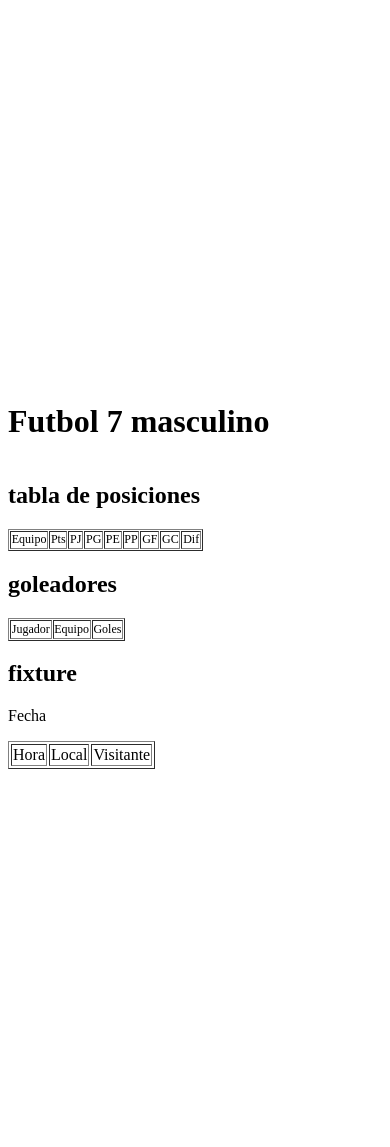
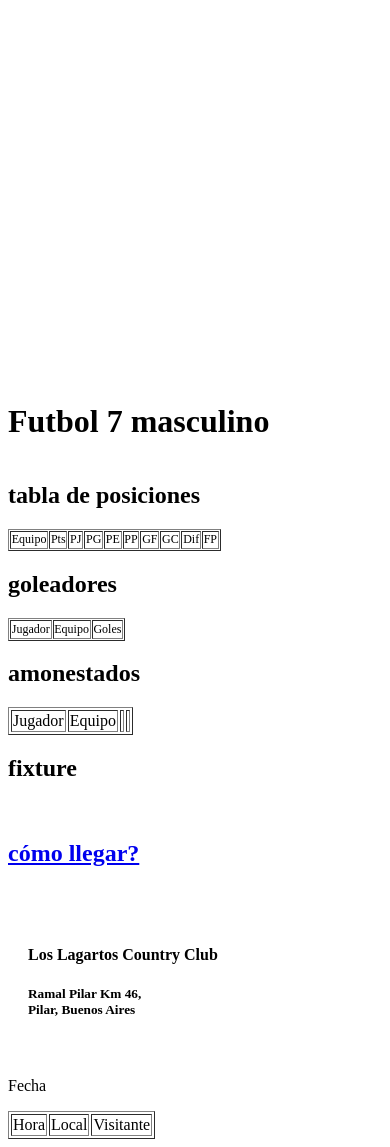
Before and after one commit to svrtrn342/golizards, a PHP site: the page made by site/templates/torneo.php in a window 390 px wide. Before the commit the page ends 769 px from the top, so only its background shows below. Run offline with PHP 8.4, Linux system fonts and the light colour scheme; the template is opened without the code that fills it, so the values that code supplies are empty.

Commit message:
new home

```diff
--- a/content/1-home/home.txt
+++ b/content/1-home/home.txt
@@ -22,3 +22,7 @@ Mail:
 
 MAIL: lagartosfutbol@gmail.com
 TEL : 0230 4346087
+
+----
+
+Background: soccer-field-night.jpg
--- a/site/blueprints/home.yml
+++ b/site/blueprints/home.yml
@@ -24,3 +24,8 @@ fields:
     label: Mail
     type:  textarea
     size:  small
+
+  background:
+    label: Background
+    type:  image
+    required: true
--- a/site/snippets/header.php
+++ b/site/snippets/header.php
@@ -29,6 +29,12 @@
     gtag('config', 'UA-139839501-1');
   </script>
 
+<style media="screen">
+  html{
+    background: url('<?= $site->children()->find('home')->background()->toFile()->url() ?>') no-repeat center center fixed;
+    background-size: cover;
+  }
+</style>
 
 </head>
 
--- a/site/snippets/nav.php
+++ b/site/snippets/nav.php
@@ -10,11 +10,10 @@
     </button>
     <div class="collapse navbar-collapse" id="navbarResponsive">
       <ul class="navbar-nav ml-auto">
-        <li class="nav-item">
+        <!-- <li class="nav-item">
           <a class="nav-link" href="<?= $site->url() ?>">Inicio
-            <!-- <span class="sr-only">(current)</span> -->
           </a>
-        </li>
+        </li> -->
         <li class="nav-item">
           <a class="nav-link" href="<?= $site->children()->find('futbol-7-masculino')->url() ?>">Fútbol Masculino</a>
         </li>
--- a/site/templates/home.php
+++ b/site/templates/home.php
@@ -1,4 +1,8 @@
+<?php go($site->find('futbol-7-masculino')->url()) ?>
+
+
 <?php snippet('header') ?>
+
 
 <link href="https://fonts.googleapis.com/css?family=Audiowide|Monoton|Poiret+One|Press+Start+2P" rel="stylesheet">
 
--- a/site/templates/torneo.php
+++ b/site/templates/torneo.php
@@ -7,6 +7,11 @@
 }
 .jugadores {
   grid-area: jugadores;
+  overflow: auto !important;
+  max-height: 288px;
+}
+.fairplay {
+  grid-area: fairplay;
   overflow: auto !important;
   max-height: 288px;
 }
@@ -30,6 +35,9 @@ p.proxDate {
   'equipos jugadores'
   'fixture proximafecha'
   'fixture sponsors'
+  'fixture fairplay'
+  'fixture mapa'
+  'fixture contacto'
   'fixture null'
   ;
   grid-template-columns: 60%;
@@ -38,19 +46,50 @@ p.proxDate {
   grid-area: loader;
 }
 
+.carousel {
+  grid-area: fotos;
+  height: 100px;
+}
+
+.contacto{
+  grid-area: contacto;
+  padding: 20px;
+}
+.contacto .poiret{
+  zoom: 0.8;
+}
+
+.mapa{
+  background: url('<?= $site->find('home')->mapa()->toFile()->url() ?>');
+  padding: 50px 20px;
+  grid-area: mapa;
+}
+
+.marquee {
+  grid-area: quote;
+  height: fit-content;
+  margin: auto 0;
+  display: flex;
+  align-items: center;
+}
+
+
 @media only screen and (max-width: 768px) {
   .grid-container {
     grid-template-areas:
-    'header header'
-    'title title'
-    'loader loader'
-    'equipos equipos'
-    'proximafecha proximafecha'
-    'jugadores jugadores'
-    'sponsors sponsors'
-    'fixture fixture'
+    'header'
+    'title'
+    'loader'
+    'equipos'
+    'proximafecha'
+    'jugadores'
+    'sponsors'
+    'fairplay'
+    'fixture'
+    'mapa'
+    'contacto'
     ;
-    grid-template-columns: 50%;
+    grid-template-columns: 100%;
   }
 }
 @media only screen and (max-width: 424px) {
@@ -112,6 +151,8 @@ p.proxDate {
 
 <h1 class="page-title">Futbol 7 masculino</h1>
 
+<div class="marquee poiret"><marquee scrollamount="10"><?= $site->find('home')->banner() ?></marquee></div>
+
 <div class="equipos p-0 bitten" style="overflow-x: auto; overflow-y: hidden">
   <h2 class="tabla-header">tabla de posiciones</h2>
   <table class="tabla" id="tablaPos" border="1">
@@ -126,6 +167,7 @@ p.proxDate {
         <td>GF</td>
         <td>GC</td>
         <td>Dif</td>
+        <td>FP</td>
         <!-- <td>Amarillas</td>
           <td>Rojas</td>
           <td>FairPlay</td> -->
@@ -154,6 +196,25 @@ p.proxDate {
           </table>
         </div>
 
+        <div class="fairplay bitten">
+          <h2 class="tabla-header">amonestados</h2>
+          <table class="tabla" id="tablaFair" border="1">
+            <thead>
+              <tr>
+                <td>Jugador</td>
+                <td>Equipo</td>
+                <td><span class="tAmarilla"></span></td>
+                <td><span class="tRoja"></span></td>
+                <!-- <td>Amarillas</td>
+                  <td>Rojas</td> -->
+                </tr>
+              </thead>
+              <!-- <tr><td>Bana</td><td>Cachengue</td><td>4</td></tr><tr><td>Noni</td><td>Cachengue</td><td>1</td></tr><tr><td>Pochi</td><td>Cumbia</td><td>2</td></tr><tr><td>Palga</td><td>Village</td><td>2</td></tr><tr><td>Susi</td><td>Village</td><td>3</td></tr>
+                <tr><td>Bana</td><td>Cachengue</td><td>4</td></tr><tr><td>Noni</td><td>Cachengue</td><td>1</td></tr><tr><td>Pochi</td><td>Cumbia</td><td>2</td></tr><tr><td>Palga</td><td>Village</td><td>2</td></tr><tr><td>Susi</td><td>Village</td><td>3</td></tr>
+                <tr><td>Bana</td><td>Cachengue</td><td>4</td></tr><tr><td>Noni</td><td>Cachengue</td><td>1</td></tr><tr><td>Pochi</td><td>Cumbia</td><td>2</td></tr><tr><td>Palga</td><td>Village</td><td>2</td></tr><tr><td>Susi</td><td>Village</td><td>3</td></tr> -->
+              </table>
+            </div>
+
 
 
         <div class="fixture bitten">
@@ -164,6 +225,44 @@ p.proxDate {
           </div>
 
         </div>
+
+        <a href="https://goo.gl/maps/BtPVAc6KGZP7ZhgGA" target="_blank" class="mapa bitten">
+          <h2 class="">cómo llegar?</h2>
+        </a>
+
+        <div class="contacto bitten" id="contacto">
+          <h4>Los Lagartos Country Club</h4>
+          <h5>Ramal Pilar Km 46, <br>Pilar, Buenos Aires</h5>
+          <div class="poiret">
+            <?= $site->find('home')->mail()->kirbytext() ?>
+          </div>
+        </div>
+
+        <!-- <div class="carousel p-0">
+          <div id="carouselExampleControls" class="carousel slide h-100" data-ride="carousel">
+            <div class="carousel-inner h-100">
+              <?php foreach ($site->find('home')->children()->find('carousel')->images() as $slide): ?>
+                <div class="carousel-item h-100">
+                  <div class="h-100" style="background: url('<?= $slide->url() ?>'); background-size: cover; color: #fff; text-align: left; padding: 20px">
+                    <p class="slider-text"><?= $slide->text() ?>
+                    </div>
+                  </div>
+              <?php endforeach ?>
+              <script type="text/javascript">
+                $('.carousel-item').first().toggleClass('active')
+              </script>
+
+              <a class="carousel-control-prev" href="#carouselExampleControls" role="button" data-slide="prev">
+                <span class="carousel-control-prev-icon" aria-hidden="true"></span>
+                <span class="sr-only">Previous</span>
+              </a>
+              <a class="carousel-control-next" href="#carouselExampleControls" role="button" data-slide="next">
+                <span class="carousel-control-next-icon" aria-hidden="true"></span>
+                <span class="sr-only">Next</span>
+              </a>
+            </div>
+          </div>
+        </div> -->
 
         <?= snippet('sponsors') ?>
 
```
Also changed, not shown: assets/css/lizzards.css (+26 -6 lines), site/snippets/tabletop.php (+18 -2 lines), content/1-home/56768758-green-grass-soccer-field-at-night-with-copy-space.jpg (added), content/1-home/soccer-field-night.jpg (added), content/1-home/soccerfield-at-night.jpg (added).
